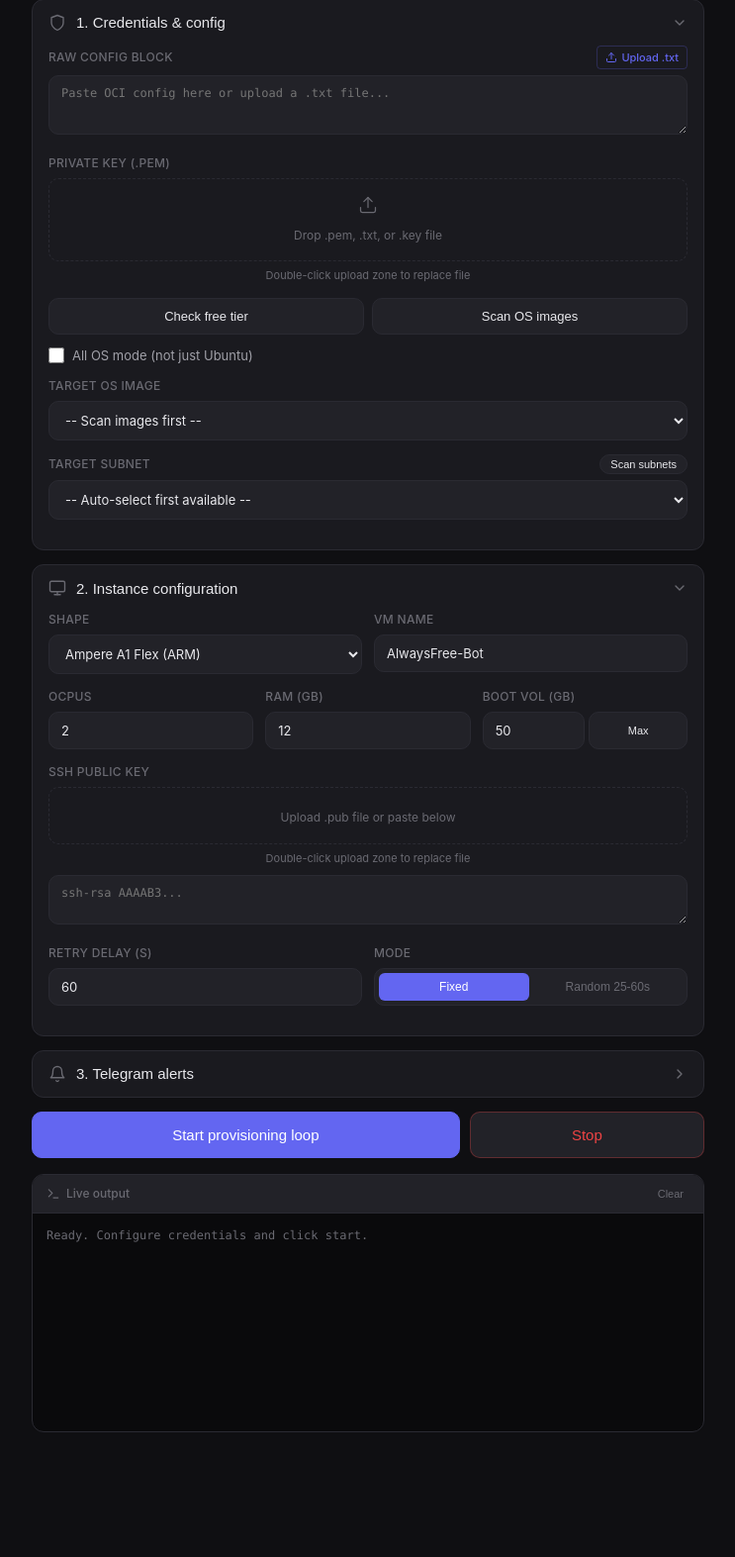
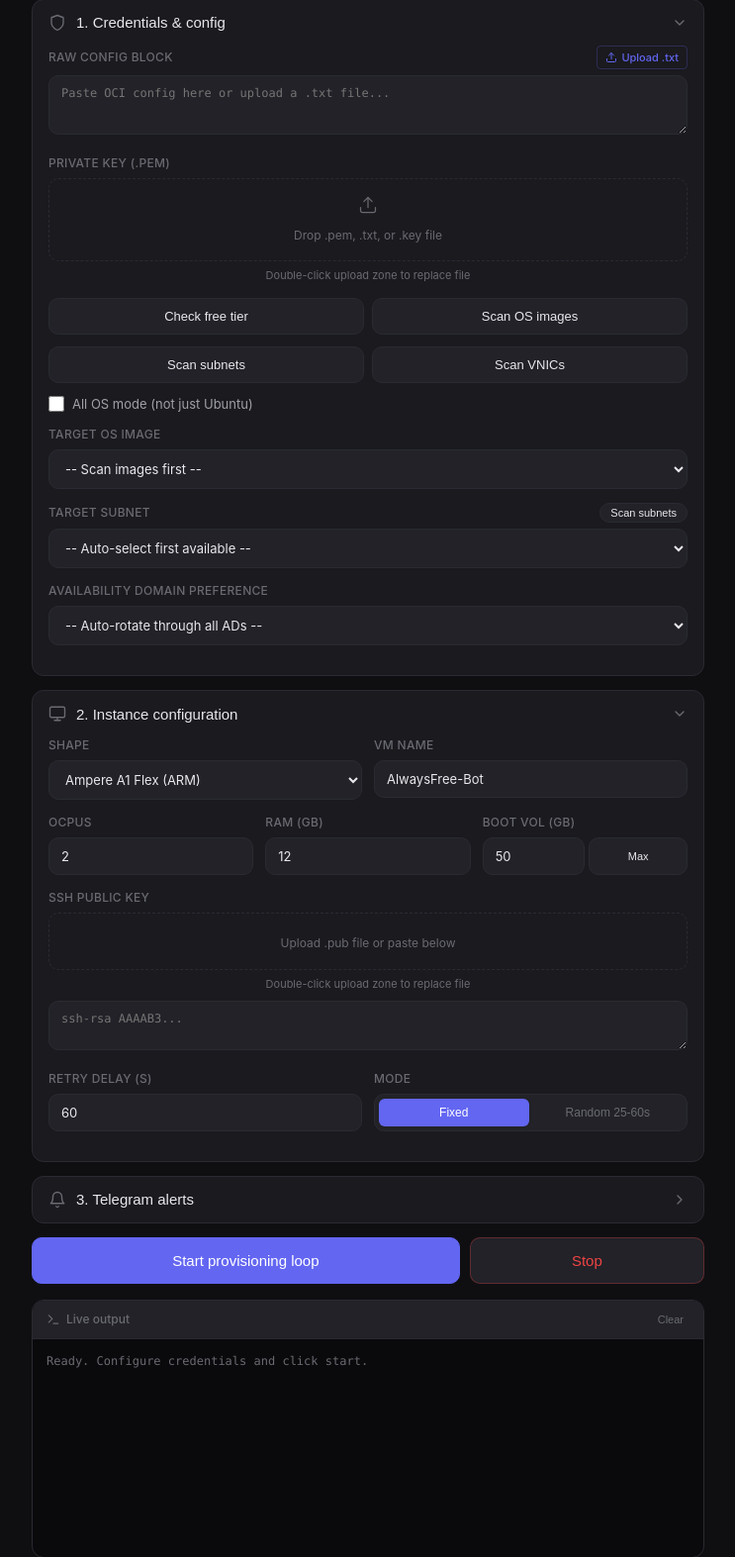
Before and after one commit to sarakmacbook/oracle, a Flask app: page / in a window 1280 px wide. Shown: the part 96-1669 px from the top of the page at 99% size, without its empty margins (268-1011 px from the left). Before the commit the page ends 1543 px from the top, so only its background shows below. Run offline with Flask 3, Linux system fonts and the light colour scheme; data that the repository does not hold is empty.

Commit message:
Add files via upload

```diff
--- a/app.py
+++ b/app.py
@@ -297,6 +297,42 @@ def test_launch():
         return jsonify({'success': False, 'error': str(e)})
 
 
+@app.route('/api/list-vnics', methods=['POST'])
+@require_auth
+def list_vnics():
+    """List VNICs (network interfaces) for debugging network setup."""
+    data = request.json or {}
+    config = build_config(data)
+
+    try:
+        oci.config.validate_config(config)
+        network_client = oci.core.VirtualNetworkClient(config)
+        tenancy = config['tenancy']
+
+        # List all VNICs in the tenancy
+        vnics = []
+        vnic_attachments = network_client.list_vnic_attachments(compartment_id=tenancy).data
+        for att in vnic_attachments:
+            try:
+                vnic = network_client.get_vnic(vnic_id=att.vnic_id).data
+                vnics.append({
+                    'id': vnic.id,
+                    'display_name': vnic.display_name or 'Unnamed',
+                    'private_ip': vnic.private_ip,
+                    'public_ip': vnic.public_ip or 'None',
+                    'subnet_id': vnic.subnet_id,
+                    'lifecycle_state': vnic.lifecycle_state,
+                    'is_primary': getattr(att, 'is_primary', False)
+                })
+            except Exception:
+                pass
+
+        return jsonify({'success': True, 'vnics': vnics})
+
+    except Exception as e:
+        return jsonify({'success': False, 'error': str(e)})
+
+
 def check_free_tier_limits(config, account_config, compute_client, block_client, identity_client):
     tenancy = config['tenancy']
     requested_shape = account_config.get('shape')
@@ -519,7 +555,18 @@ def run_automated_creation(config, account_config, compute_client, network_clien
         ads = identity_client.list_availability_domains(
             compartment_id=config['tenancy']
         ).data
-        ad_name = ads[0].name if ads else ''
+        ad_list = [ad.name for ad in ads] if ads else []
+        add_log(f"Availability domains found: {len(ad_list)} — {', '.join(ad_list)}")
+
+        # Handle AD preference from user
+        ad_preference = account_config.get('ad_preference', '')
+        if ad_preference and ad_preference in ad_list:
+            # Move preferred AD to front of list
+            ad_list.remove(ad_preference)
+            ad_list.insert(0, ad_preference)
+            add_log(f"Using preferred AD: {ad_preference}")
+        elif ad_preference:
+            add_log(f"Preferred AD '{ad_preference}' not found, using auto-rotation")
 
         subnet_id = account_config.get('subnet_id')
         if not subnet_id:
@@ -597,6 +644,7 @@ def run_automated_creation(config, account_config, compute_client, network_clien
 
         attempts = 0
         success = False
+        ad_index = 0
 
         while True:
             attempts += 1
@@ -604,6 +652,14 @@ def run_automated_creation(config, account_config, compute_client, network_clien
             if stop_event.is_set():
                 add_log("Provisioning loop stopped by user.")
                 break
+
+            # Rotate through availability domains
+            current_ad = ad_list[ad_index % len(ad_list)] if ad_list else ''
+            if len(ad_list) > 1:
+                add_log(f"Attempt {attempts}: trying AD '{current_ad}'...")
+
+            # Update instance details with current AD
+            instance_details.availability_domain = current_ad
 
             try:
                 add_log(f"Attempt {attempts}: sending instance launch request...")
@@ -640,16 +696,28 @@ def run_automated_creation(config, account_config, compute_client, network_clien
                 add_log(f"Debug -> ServiceError code={code}, status={status}, msg={e.message[:120]}")
                 if "Out of capacity" in msg or status in (500, 429, 503, 504):
                     user_info = f" [user: {oci_username}]" if oci_username else ""
-                    add_log(f"Capacity busy in '{target_region}'.{user_info} Retrying...")
+                    add_log(f"Capacity busy in '{target_region}' AD '{current_ad}'.{user_info} Retrying...")
+                    if len(ad_list) > 1:
+                        ad_index += 1
+                        next_ad = ad_list[ad_index % len(ad_list)]
+                        add_log(f"Switching to next AD: '{next_ad}'")
                 elif "NotAuthorizedOrNotFound" in msg or "Authorization failed" in msg or status == 404:
                     add_log(f"Auth/NotFound error — possible causes:")
-                    add_log(f"  1. Image {image_id[:25]}... not found in AD {ad_name}")
+                    add_log(f"  1. Image {image_id[:25]}... not found in AD {current_ad}")
                     add_log(f"  2. Shape {account_config['shape']} not available in this AD")
                     add_log(f"  3. Subnet {subnet_id[:25]}... missing permissions")
                     add_log(f"  4. Check OCI Console > Instances > Create — test manually")
+                    if len(ad_list) > 1:
+                        ad_index += 1
+                        add_log(f"Trying next AD...")
+                        continue
                     break
                 else:
                     add_log(f"OCI API error: {e.message}")
+                    if len(ad_list) > 1:
+                        ad_index += 1
+                        add_log(f"Trying next AD...")
+                        continue
                     break
             except (ConnectionError, OSError) as e:
                 user_info = f" [user: {oci_username}]" if oci_username else ""
--- a/templates/index.html
+++ b/templates/index.html
@@ -370,6 +370,10 @@
                     <button class="btn" id="quotaBtn" onclick="checkQuota()">Check free tier</button>
                     <button class="btn" id="scanBtn" onclick="scanImages()">Scan OS images</button>
                 </div>
+                <div class="btn-row">
+                    <button class="btn" id="scanSubnetBtn" onclick="scanSubnets()">Scan subnets</button>
+                    <button class="btn" id="scanVnicBtn" onclick="scanVnics()">Scan VNICs</button>
+                </div>
                 <div id="quotaPanel" class="quota-panel"></div>
                 <div class="checkbox-row">
                     <input type="checkbox" id="allOS" onchange="onAllOSChange()">
@@ -384,12 +388,19 @@
                 <div class="form-group">
                     <div style="display:flex;align-items:center;justify-content:space-between;margin-bottom:6px;">
                         <label class="form-label" style="margin-bottom:0;">Target subnet</label>
-                        <button class="btn" id="scanSubnetBtn" onclick="scanSubnets()" style="padding:3px 10px;font-size:11px;flex:none;">Scan subnets</button>
+                        <button class="btn" id="scanSubnetBtn2" onclick="scanSubnets()" style="padding:3px 10px;font-size:11px;flex:none;">Scan subnets</button>
                     </div>
                     <select id="subnetSelect" class="form-select">
                         <option value="">-- Auto-select first available --</option>
                     </select>
                     <div id="subnetInfo" style="margin-top:6px;font-size:11px;color:var(--text-muted);display:none;"></div>
+                </div>
+                <div class="form-group">
+                    <label class="form-label">Availability domain preference</label>
+                    <select id="adSelect" class="form-select">
+                        <option value="">-- Auto-rotate through all ADs --</option>
+                    </select>
+                    <div id="adInfo" style="margin-top:6px;font-size:11px;color:var(--text-muted);display:none;"></div>
                 </div>
             </div>
         </div>
@@ -941,6 +952,7 @@
             shape: document.getElementById('shapeSelect').value,
             image_id: image,
             subnet_id: document.getElementById('subnetSelect').value,
+            ad_preference: document.getElementById('adSelect').value,
             display_name: document.getElementById('vmName').value,
             ocpus: document.getElementById('ocpus').value,
             memory: document.getElementById('memory').value,
```
